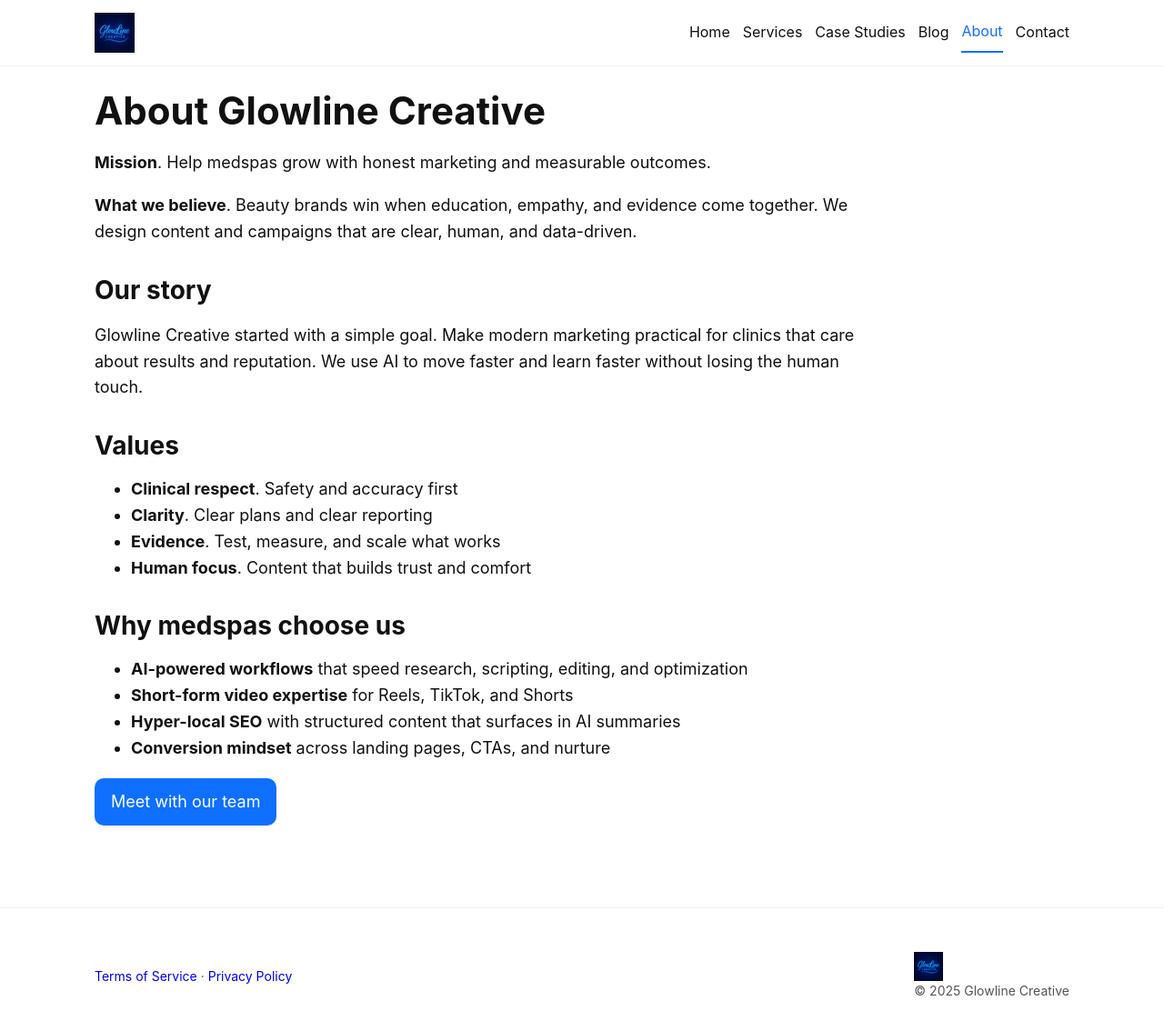
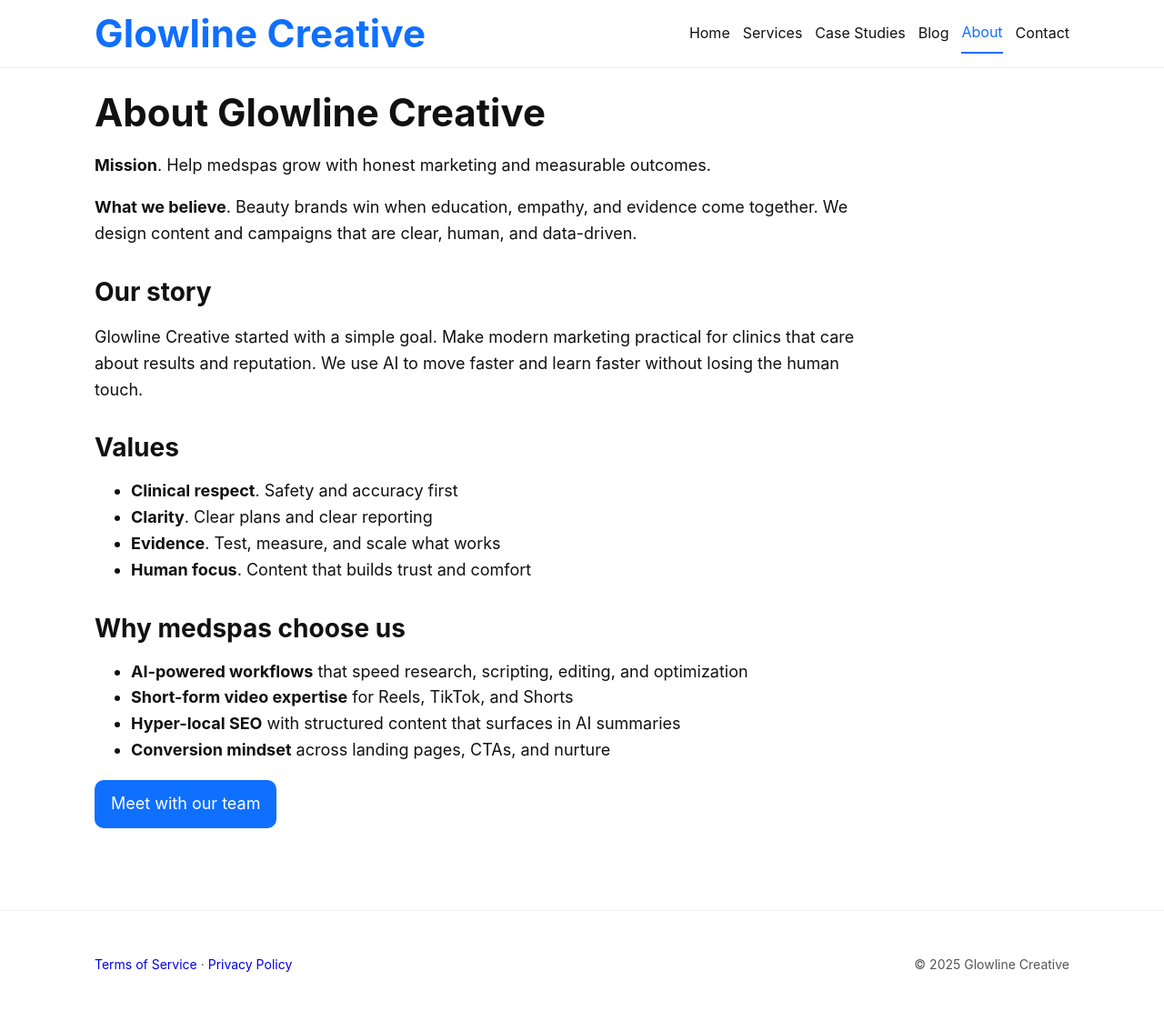
Before and after one commit to keatstx/keatstx.github.io, a plain HTML site: page about.html in a window 1280 px wide. Shown: the whole page at 91% size. Drawn offline with Linux system fonts and the light colour scheme.

Commit message:
Add files via upload

```diff
--- a/about.html
+++ b/about.html
@@ -7,13 +7,6 @@
   <meta name="description" content="Glowline Creative is an AI-powered marketing agency helping medspas grow with video, paid social, SEO, and conversion-focused websites.">
   <link rel="canonical" href="https://your-gh-pages-domain/about.html">
   <link rel="stylesheet" href="styles.css?v=11">
-
-  <link rel="icon" type="image/png" sizes="32x32" href="logo-32.png">
-  <link rel="icon" type="image/png" sizes="16x16" href="logo-16.png">
-  <link rel="apple-touch-icon" sizes="180x180" href="logo-180.png">
-  <link rel="icon" type="image/png" sizes="192x192" href="logo-192.png">
-  <link rel="icon" type="image/png" sizes="512x512" href="logo-512.png">
-
 </head>
 <body>
 
@@ -69,10 +62,7 @@
       <a href="terms.html">Terms of Service</a> ·
       <a href="privacy.html">Privacy Policy</a>
     </span>
-    <span class="footer-copy">
-      <img src="logo-32.png" alt="GlowLine" height="32" style="vertical-align:middle;margin-right:8px;">
-      © <span id="y"></span> Glowline Creative
-    </span>
+    <span class="footer-copy">© <span id="y"></span> Glowline Creative</span>
   </div>
   <script>document.getElementById('y').textContent=new Date().getFullYear();</script>
 </footer>
--- a/header.html
+++ b/header.html
@@ -1,9 +1,6 @@
 <header class="site-header">
   <div class="wrap">
-    <a class="brand" href="index.html"><picture>
-  <source srcset="logo-header-44.webp" type="image/webp">
-  <img src="logo-header-44.png" alt="GlowLine Creative" height="44" style="display:block">
-</picture></a>
+    <a class="brand" href="index.html">Glowline Creative</a>
     <nav class="nav" aria-label="Primary">
       <a href="index.html">Home</a>
       <a href="services.html">Services</a>
```
Also changed, not shown: blog.html (+2 -11 lines), case-studies.html (+1 -11 lines), contact.html (+1 -11 lines), index.html (+1 -11 lines), privacy.html (+1 -11 lines), services.html (+1 -11 lines), terms.html (+1 -11 lines).
